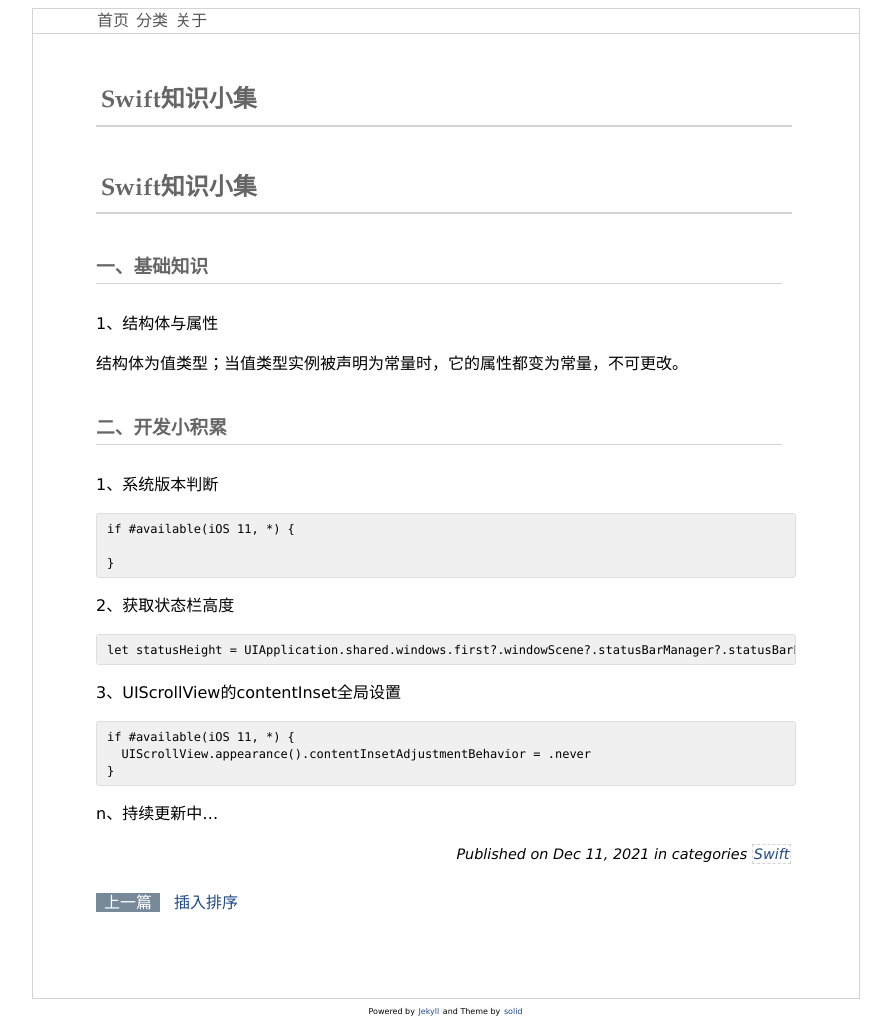
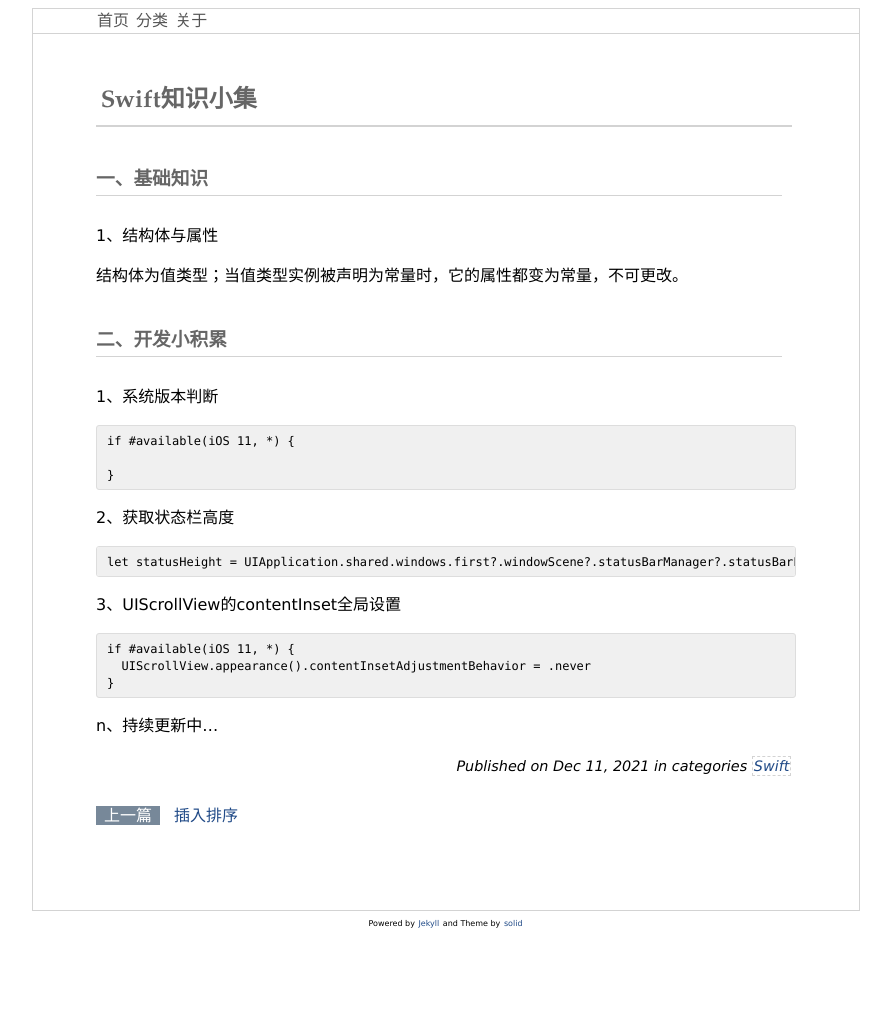
Before and after one commit to RunzhuZhao/RunzhuZhao.github.io, a Jekyll site: the page built from _posts/2021-12-11-Swift学习笔记.md, in a window 1280 px wide. Shown: the whole page, without its empty margins (194-1085 px from the left). Built offline with Jekyll 4.4.1, drawn with Linux system fonts in a browser that asks for light colours; comment, search, counter and statistics services are not loaded; after the commit the page ends 936 px from its top, so only the background shows below that.

Commit message:
Update 2021-12-11-Swift学习笔记.md

```diff
--- a/_posts/2021-12-11-Swift学习笔记.md
+++ b/_posts/2021-12-11-Swift学习笔记.md
@@ -5,8 +5,6 @@ categories: Swift
 description: Swift知识点记录
 keywords: Swift, 笔记
 ---
-
-## Swift知识小集
 
 ### 一、基础知识
 
```
